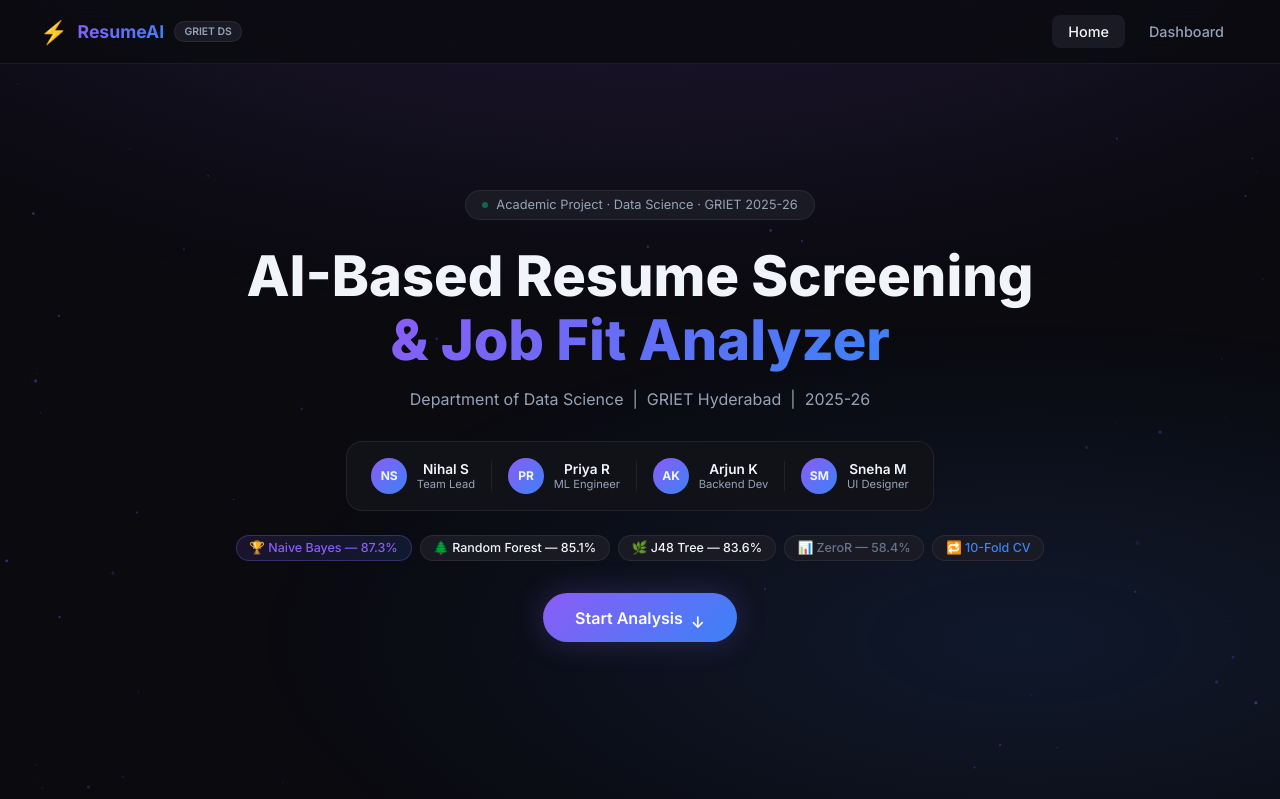
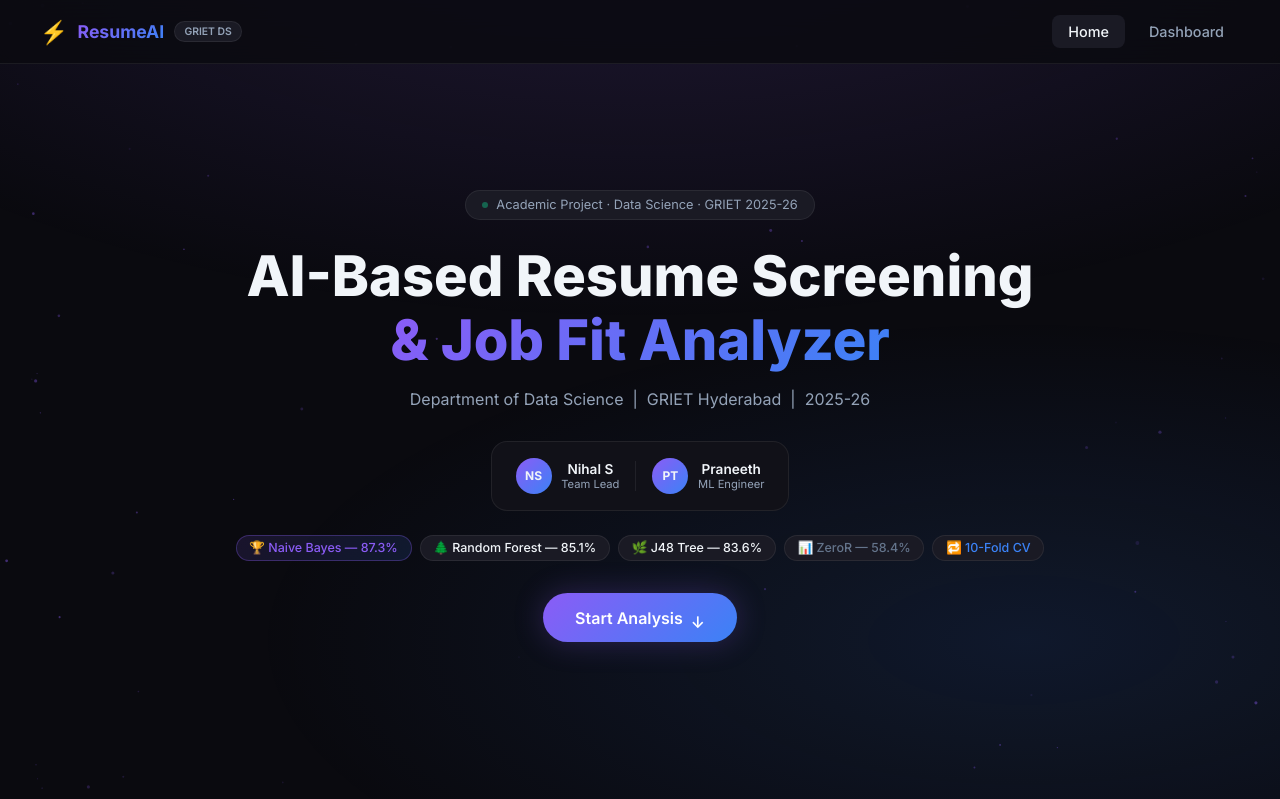
Before and after one commit to nihal-911/Ai-based-resume-screening-and-job-fit-analyzer, a Flask app: page / in a window 1280 px wide. Shown: the top 799 px of the page. Run offline with Flask 3, Linux system fonts and the light colour scheme.

Commit message:
Update team members: Nihal S & Praneeth

```diff
--- a/templates/index.html
+++ b/templates/index.html
@@ -55,26 +55,10 @@
         </div>
         <div class="team-divider"></div>
         <div class="team-member">
-          <div class="member-avatar">PR</div>
+          <div class="member-avatar">PT</div>
           <div class="member-info">
-            <span class="member-name">Priya R</span>
+            <span class="member-name">Praneeth</span>
             <span class="member-roll">ML Engineer</span>
-          </div>
-        </div>
-        <div class="team-divider"></div>
-        <div class="team-member">
-          <div class="member-avatar">AK</div>
-          <div class="member-info">
-            <span class="member-name">Arjun K</span>
-            <span class="member-roll">Backend Dev</span>
-          </div>
-        </div>
-        <div class="team-divider"></div>
-        <div class="team-member">
-          <div class="member-avatar">SM</div>
-          <div class="member-info">
-            <span class="member-name">Sneha M</span>
-            <span class="member-roll">UI Designer</span>
           </div>
         </div>
       </div>
```
Also changed, not shown: README.md.
